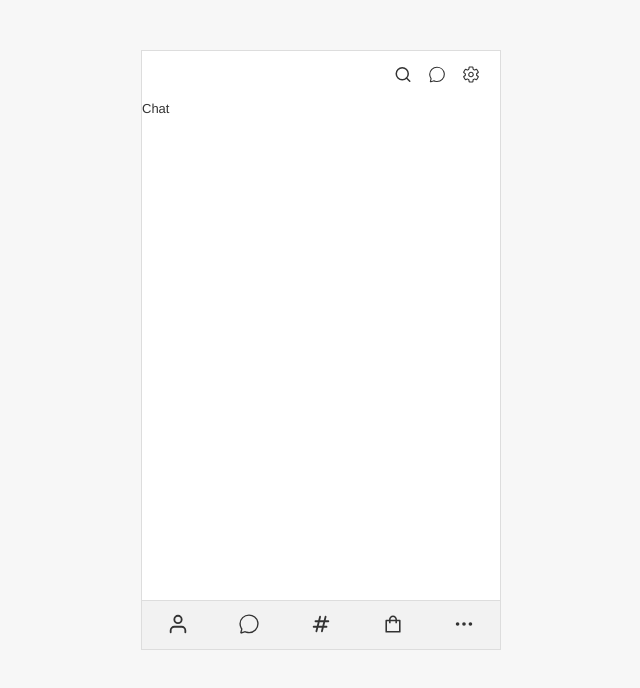
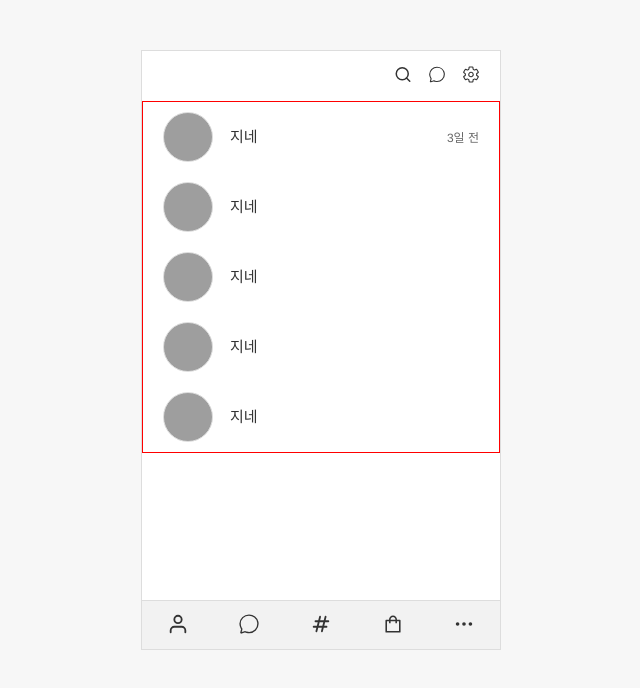
Before and after one commit to jinhyeyeon/kakao-clone, a React app: page /chat in a window 1280 px wide. Shown: the top 688 px of the page, without its empty margins (319-959 px from the left). Built offline with nearby package versions, Linux system fonts and the light colour scheme; grey boxes are pictures that could not be loaded.

Commit message:
- date-fns 추가 - chat페이지 생성

```diff
--- a/package.json
+++ b/package.json
@@ -21,6 +21,7 @@
     "case-sensitive-paths-webpack-plugin": "2.3.0",
     "classnames": "^2.2.6",
     "css-loader": "4.3.0",
+    "date-fns": "^2.19.0",
     "dotenv": "8.2.0",
     "dotenv-expand": "5.1.0",
     "eslint": "^7.11.0",
--- a/src/component/ProfileItem/ProfileItem.js
+++ b/src/component/ProfileItem/ProfileItem.js
@@ -1,6 +1,6 @@
 import React from 'react';
+import Profile from '../Profile/Profile';
 import './profile-item.scss';
-import Profile from '../Profile/Profile';
 
 const ProfileItem = ({profileImg, name, text, date, large, medium, onClick}) => {
   return (
--- a/src/pages/chat.js
+++ b/src/pages/chat.js
@@ -1,16 +1,52 @@
 
 import React from 'react';
+import ProfileItem from '../component/ProfileItem/ProfileItem';
+import {formatDistance, subDays} from 'date-fns';
+import ko from "date-fns/locale/ko";
+import '../styles/chat.scss';
 
 class Chat extends React.Component {
   state = {}
 
   render() {
-      const {} = this.state;
-      return (
-          <div>
-             Chat
-          </div>
-      )
+    var result = formatDistance(subDays(new Date(), 3), new Date(), {addSuffix: true, locale: ko})
+    return (
+      <div className="chat">
+        <ul>
+          <li>
+             <ProfileItem
+              name="지네"
+              date={result}
+              medium
+            />
+          </li>
+          <li>
+             <ProfileItem
+              name="지네"
+              medium
+            />
+          </li>
+          <li>
+             <ProfileItem
+              name="지네"
+              medium
+            />
+          </li>
+          <li>
+             <ProfileItem
+              name="지네"
+              medium
+            />
+          </li>
+          <li>
+             <ProfileItem
+              name="지네"
+              medium
+            />
+          </li>
+        </ul>
+      </div>
+    )
   }
 }
 export default Chat;
--- /dev/null
+++ b/src/styles/chat.scss
@@ -0,0 +1,4 @@
+.chat {
+  padding: 0 20px;
+  border: 1px solid red;
+}
```
Also changed, not shown: 1 other file (tests, documents, lock files or other folders).
